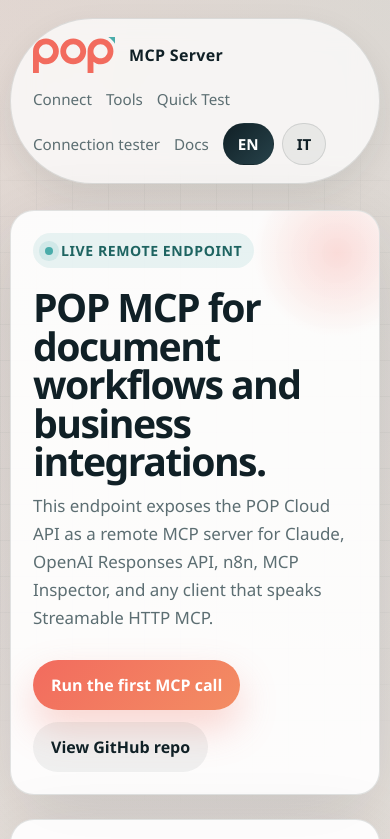
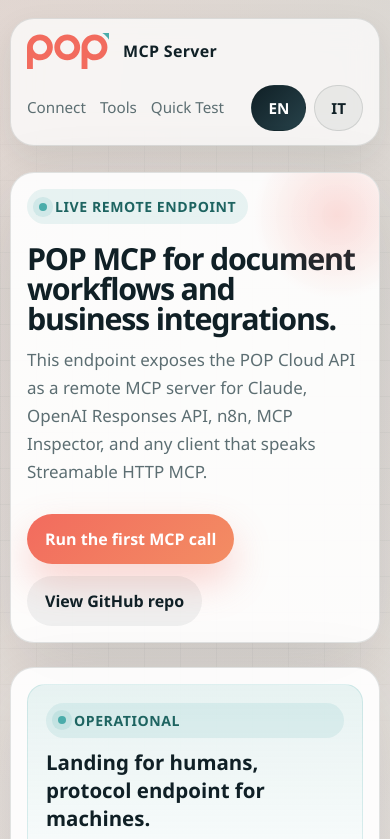
Before and after one commit to getpopapi/pop-mcp, a website: page public/index.html in a window 390 px wide. Shown: the top 839 px of the page. Drawn offline with Linux system fonts and the light colour scheme.

Commit message:
Fix mobile nav: replace pill-shaped topbar with scrollable nav

```diff
--- a/public/index.html
+++ b/public/index.html
@@ -127,20 +127,29 @@
       .nav {
         display: flex;
         gap: 14px;
-        flex-wrap: wrap;
+        align-items: center;
         font-size: 0.95rem;
+        min-width: 0;
+      }
+
+      .nav-links {
+        display: flex;
+        gap: 14px;
         align-items: center;
+        min-width: 0;
       }
 
       .nav a {
         text-decoration: none;
         color: var(--muted);
+        white-space: nowrap;
       }
 
       .lang-switcher {
         display: inline-flex;
         gap: 8px;
         align-items: center;
+        flex-shrink: 0;
       }
 
       .lang-button {
@@ -220,7 +229,7 @@
 
       h1 {
         margin: 20px 0 12px;
-        font-size: clamp(2.2rem, 4.2vw, 40px);
+        font-size: clamp(1.9rem, 7vw, 40px);
         line-height: 0.98;
         letter-spacing: -0.04em;
       }
@@ -596,8 +605,25 @@
           align-items: flex-start;
         }
 
+        .topbar {
+          border-radius: var(--radius);
+        }
+
         .nav {
           width: 100%;
+          flex-wrap: nowrap;
+        }
+
+        .nav-links {
+          overflow-x: auto;
+          flex-wrap: nowrap;
+          scrollbar-width: none;
+          -webkit-overflow-scrolling: touch;
+          padding-bottom: 2px;
+        }
+
+        .nav-links::-webkit-scrollbar {
+          display: none;
         }
       }
 
@@ -613,12 +639,16 @@
           padding: 22px;
         }
 
-        h1 {
-          font-size: 2.45rem;
+        .brand img {
+          width: 82px;
         }
 
-        .brand img {
-          width: 82px;
+        .lang-button {
+          padding: 12px 16px;
+        }
+
+        .copy-button {
+          padding: 12px 14px;
         }
 
         .back-to-top {
@@ -626,6 +656,18 @@
           bottom: 14px;
           width: 48px;
           height: 48px;
+        }
+      }
+
+      @media (max-width: 420px) {
+        .hero-main,
+        .hero-side,
+        .section {
+          padding: 16px;
+        }
+
+        .topbar {
+          padding: 14px 16px;
         }
       }
     </style>
@@ -643,11 +685,13 @@
           <span>MCP Server</span>
         </div>
         <nav class="nav" aria-label="Primary">
-          <a href="#connect" id="nav-connect">Connect</a>
-          <a href="#tools" id="nav-tools">Tools</a>
-          <a href="#test" id="nav-test">Quick Test</a>
-          <a href="#tester" id="nav-tester">Connection tester</a>
-          <a href="#docs" id="nav-docs">Docs</a>
+          <div class="nav-links">
+            <a href="#connect" id="nav-connect">Connect</a>
+            <a href="#tools" id="nav-tools">Tools</a>
+            <a href="#test" id="nav-test">Quick Test</a>
+            <a href="#tester" id="nav-tester">Connection tester</a>
+            <a href="#docs" id="nav-docs">Docs</a>
+          </div>
           <div class="lang-switcher" aria-label="Language switcher">
             <button class="lang-button active" id="lang-en" type="button" data-lang="en">EN</button>
             <button class="lang-button" id="lang-it" type="button" data-lang="it">IT</button>
```
